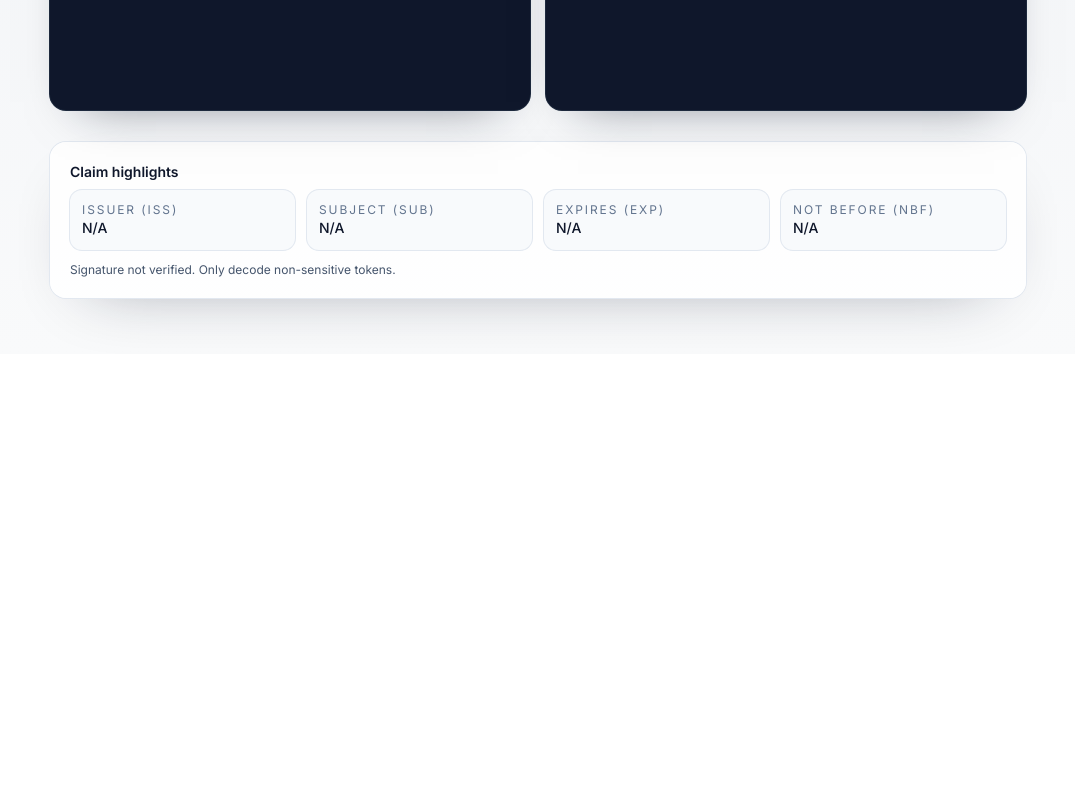
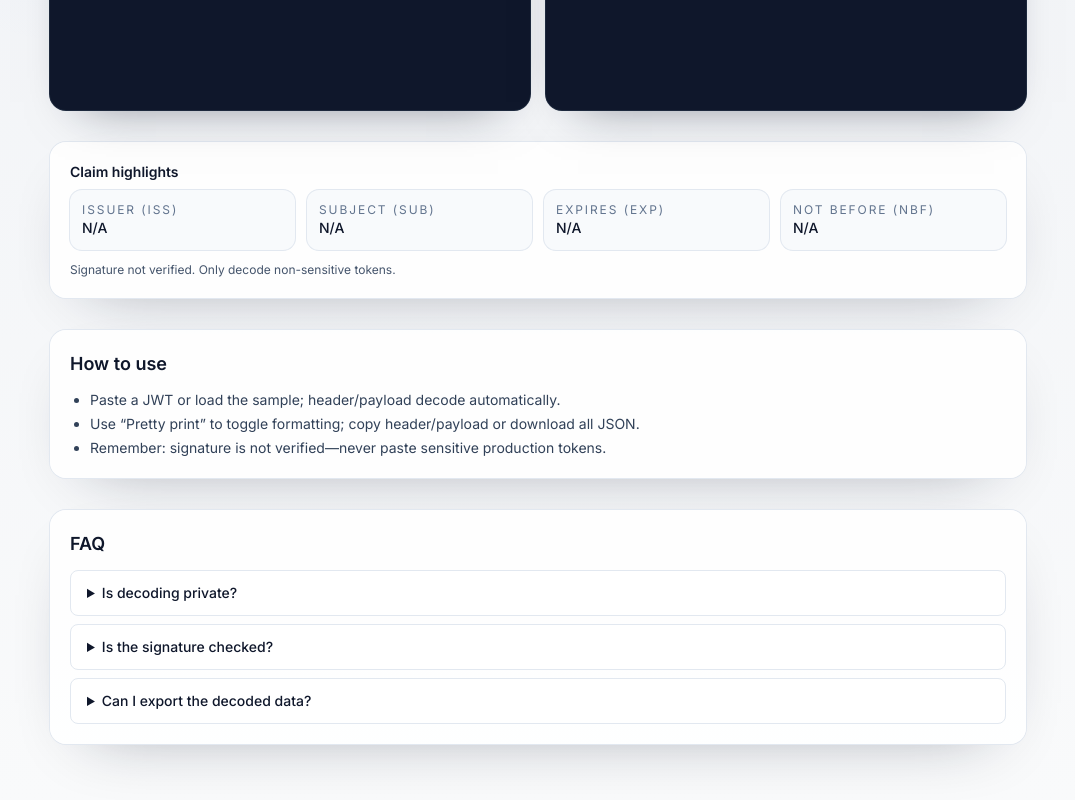
Before and after one commit to ChainPix/custom-website, a Next.js app: page /jwt-decoder in a window 1280 px wide. Shown: the part 673-1473 px from the top of the page, without its empty margins (102-1177 px from the left). Before the commit the page ends 1027 px from the top, so only its background shows below. Built offline with nearby package versions, Linux system fonts and the light colour scheme; no server answers.

Commit message:
Add how-to/FAQ and FAQPage schema to JWT decoder

```diff
--- a/app/(tools)/jwt-decoder/JWT_DECODER.md
+++ b/app/(tools)/jwt-decoder/JWT_DECODER.md
@@ -12,7 +12,7 @@
 - ✅ Validation & feedback: Add `aria-live` status, empty/invalid format messaging, size advisory, and clear “signature not verified” warning. Show decode errors for header/payload separately.
 - ✅ UX: Add sample JWT button, copy-all/download JSON outputs, and optional auto-format/pretty toggle. Highlight exp/nbf as expired/not-yet-valid with color cues; add signature segment display.
 - ✅ Accessibility: Label outputs as regions, add aria labels for controls, and keep focus states; announce status for copy/clear.
-- SEO/Content: Add how-to + FAQ, privacy note (client-side only), and FAQPage JSON-LD.
+- ✅ SEO/Content: Add how-to + FAQ, privacy note (client-side only), and FAQPage JSON-LD.
 - Testing: Add `TESTING.md` with manual steps (valid JWT, malformed, expired token, copy/download).
 
 ## Future Ideas
--- a/app/(tools)/jwt-decoder/client.tsx
+++ b/app/(tools)/jwt-decoder/client.tsx
@@ -307,6 +307,32 @@ export default function JwtDecoderClient() {
           </div>
         ) : null}
       </div>
+      <section className="space-y-3 rounded-2xl bg-white/90 p-5 shadow-[var(--shadow-soft)] ring-1 ring-slate-200">
+        <h2 className="text-lg font-semibold text-slate-900">How to use</h2>
+        <ul className="list-disc space-y-1 pl-5 text-sm text-slate-700">
+          <li>Paste a JWT or load the sample; header/payload decode automatically.</li>
+          <li>Use “Pretty print” to toggle formatting; copy header/payload or download all JSON.</li>
+          <li>Remember: signature is not verified—never paste sensitive production tokens.</li>
+        </ul>
+      </section>
+
+      <section className="space-y-3 rounded-2xl bg-white/90 p-5 shadow-[var(--shadow-soft)] ring-1 ring-slate-200">
+        <h2 className="text-lg font-semibold text-slate-900">FAQ</h2>
+        <div className="space-y-2 text-sm text-slate-700">
+          <details className="rounded-lg border border-slate-200 bg-white px-4 py-3 shadow-[var(--shadow-soft)]">
+            <summary className="cursor-pointer font-medium text-slate-900">Is decoding private?</summary>
+            <p className="mt-2 text-slate-700">Yes. Decoding happens in your browser; tokens are not uploaded.</p>
+          </details>
+          <details className="rounded-lg border border-slate-200 bg-white px-4 py-3 shadow-[var(--shadow-soft)]">
+            <summary className="cursor-pointer font-medium text-slate-900">Is the signature checked?</summary>
+            <p className="mt-2 text-slate-700">No. This tool only decodes header/payload. Do not paste sensitive tokens.</p>
+          </details>
+          <details className="rounded-lg border border-slate-200 bg-white px-4 py-3 shadow-[var(--shadow-soft)]">
+            <summary className="cursor-pointer font-medium text-slate-900">Can I export the decoded data?</summary>
+            <p className="mt-2 text-slate-700">Yes. Copy header/payload individually or download the combined JSON.</p>
+          </details>
+        </div>
+      </section>
     </main>
   );
 }
--- a/app/(tools)/jwt-decoder/page.tsx
+++ b/app/(tools)/jwt-decoder/page.tsx
@@ -31,5 +31,44 @@ export const metadata: Metadata = {
 };
 
 export default function JwtDecoderPage() {
-  return <JwtDecoderClient />;
+  const faqSchema = {
+    "@context": "https://schema.org",
+    "@type": "FAQPage",
+    mainEntity: [
+      {
+        "@type": "Question",
+        name: "Is decoding done locally?",
+        acceptedAnswer: {
+          "@type": "Answer",
+          text: "Yes. JWT decoding happens in your browser; no tokens are uploaded.",
+        },
+      },
+      {
+        "@type": "Question",
+        name: "Is the signature verified?",
+        acceptedAnswer: {
+          "@type": "Answer",
+          text: "No. The tool decodes header and payload only. Do not paste sensitive production tokens.",
+        },
+      },
+      {
+        "@type": "Question",
+        name: "Can I copy or download the decoded data?",
+        acceptedAnswer: {
+          "@type": "Answer",
+          text: "Yes. You can copy header/payload or download all decoded sections as JSON.",
+        },
+      },
+    ],
+  };
+
+  return (
+    <>
+      <script
+        type="application/ld+json"
+        dangerouslySetInnerHTML={{ __html: JSON.stringify(faqSchema) }}
+      />
+      <JwtDecoderClient />
+    </>
+  );
 }
```
